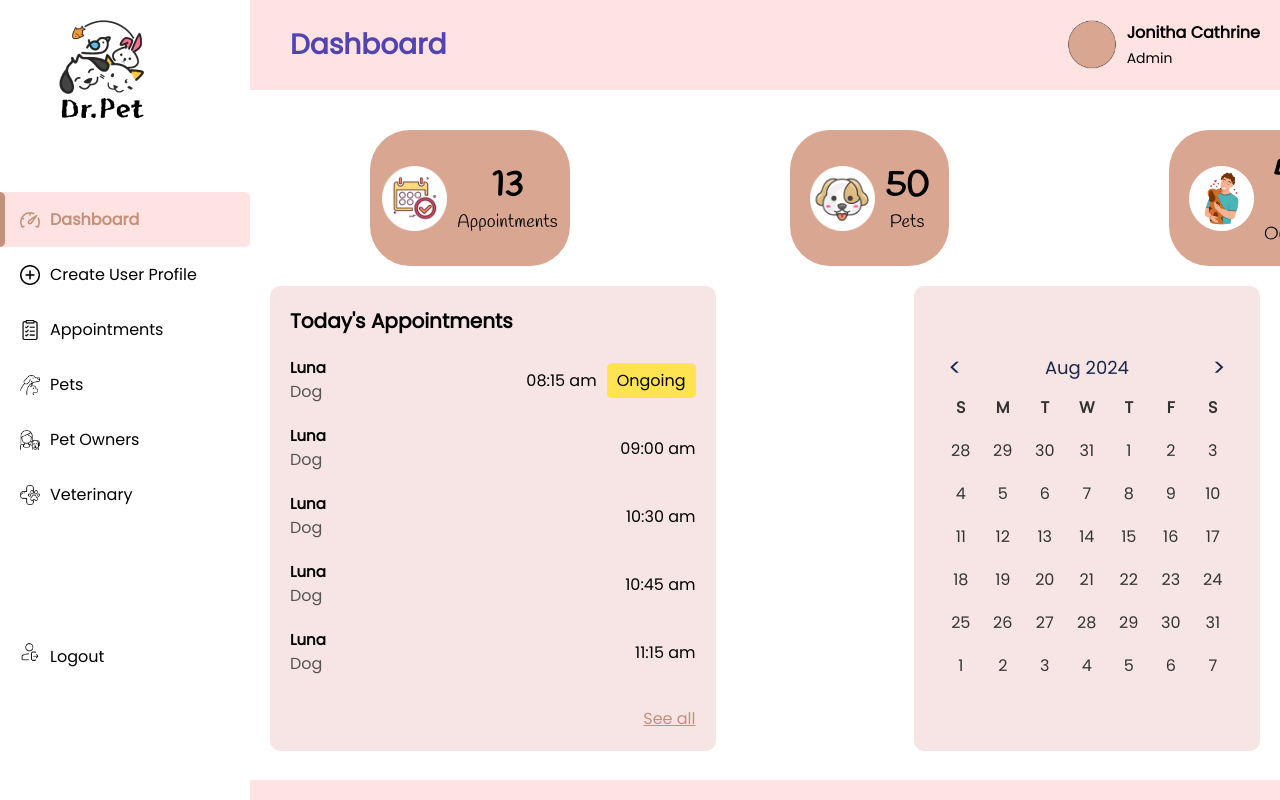
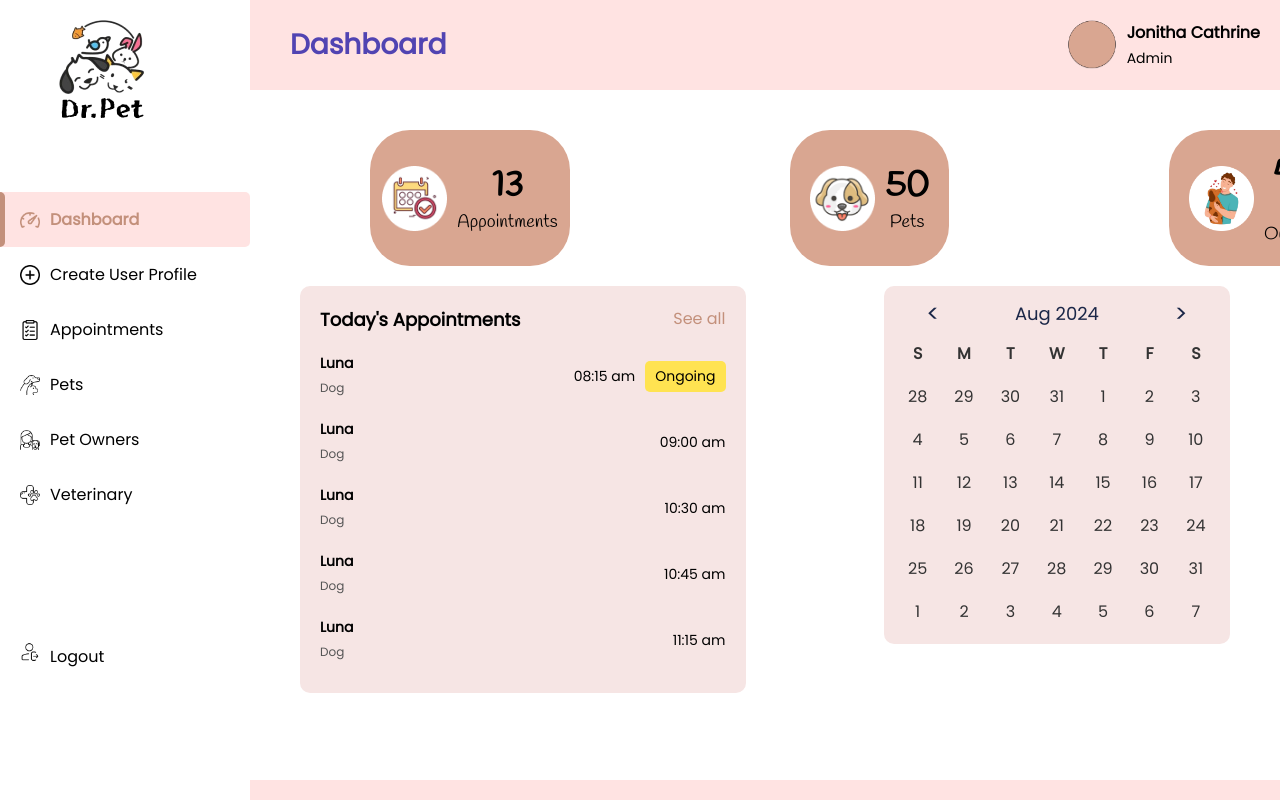
Before and after one commit to Thisu2002/rad-project, a React (Create React App) app in the folder rad-project/: page /admin in a window 1280 px wide. Built offline with nearby package versions, Linux system fonts and the light colour scheme.

Commit message:
edited calendar and appointment list

```diff
--- a/rad-project/src/components/AppointmentList.js
+++ b/rad-project/src/components/AppointmentList.js
@@ -12,7 +12,11 @@ const AppointmentList = () => {
 
   return (
     <div className="appointment-list">
-      <h3>Today's Appointments</h3>
+      <div className="header">
+        <h3>Today's Appointments</h3>
+        <a href="#">See all</a>
+      </div>
+
       <ul>
         {appointments.map((appointment, index) => (
           <li key={index} className={appointment.status === 'Ongoing' ? 'ongoing' : ''}>
@@ -27,7 +31,7 @@ const AppointmentList = () => {
           </li>
         ))}
       </ul>
-      <a href="#">See all</a>
+
     </div>
   );
 };
--- a/rad-project/src/styles/AppointmentList.css
+++ b/rad-project/src/styles/AppointmentList.css
@@ -1,13 +1,20 @@
 .appointment-list {
+    margin-left: 30px;
     width: 45%;
+    height: 50%;
     background-color: #f6e5e4;
     border-radius: 10px;
     padding: 20px;
 }
 
+.header {
+    display: flex;
+    justify-content: space-between;
+}
+
 .appointment-list h3 {
     margin-bottom: 10px;
-    font-size: 20px;
+    font-size: 18px;
 }
 
 .appointment-list ul {
@@ -22,18 +29,22 @@
 }
 
 .appointment-details p {
-    font-size: 15px;
+    font-size: 14px;
     font-weight: bold;
+    padding: 0;
+    margin-bottom: 0;
 }
 
 .appointment-details span {
     color: #555;
+    font-size: 12px;
 }
 
 .appointment-time {
     display: flex;
     align-items: center;
     gap: 10px;
+    font-size: 14px;
 }
 
 .appointment-time span.status {
@@ -43,8 +54,7 @@
 }
 
 .appointment-list a {
-    display: block;
-    margin-top: 20px;
+    text-decoration: none;
     text-align: right;
     color: #c3907b;
 }
--- a/rad-project/src/styles/Calendar.css
+++ b/rad-project/src/styles/Calendar.css
@@ -1,9 +1,10 @@
 .calendar-container {
+  margin-right: 30px;
   width: 35%;
-  height: auto;
+  height: 50%;
   background-color: #f6e5e4;
   border-radius: 10px;
-  padding: 0;
+  padding: 10px;
   display: flex;
   flex-direction: column;
   align-items: center;
@@ -37,7 +38,7 @@
 .calendar-table th,
 .calendar-table td {
   padding: 8px;
-  width: 40px;
+  width: 60px;
   height: 35px;
   text-align: center;
   color: #333;
```
